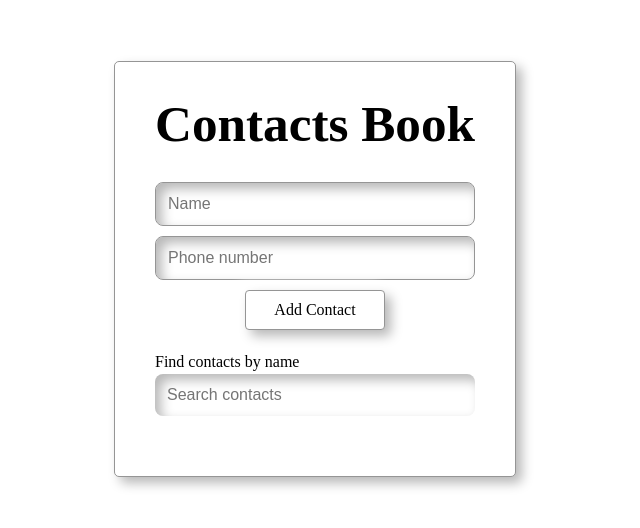
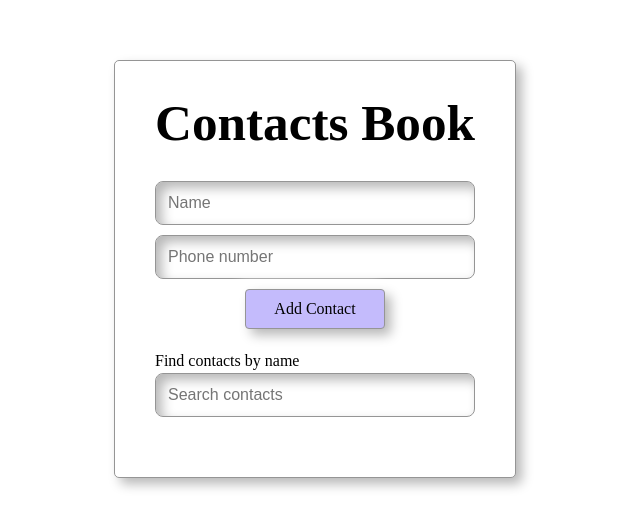
Before and after one commit to leohutnyk/goit-react-hw-06, a React (Vite) app: page / in a window 1280 px wide. Shown: the part 156-684 px from the top of the page, without its empty margins (325-965 px from the left). Built offline with nearby package versions, Linux system fonts and the light colour scheme.

Commit message:
next commit

```diff
--- a/src/components/ContactForm/ContactForm.module.css
+++ b/src/components/ContactForm/ContactForm.module.css
@@ -20,7 +20,7 @@
 }
 .btn {
   display: block;
-  background-color: #ffffff;
+  background-color: #c4bbfc;
   box-shadow: 6px 6px 12px #b8b8b8, -6px -6px 12px #ffffff;
   color: black;
   padding: 10px 28px;
--- a/src/components/SearchBox/SearchBox.module.css
+++ b/src/components/SearchBox/SearchBox.module.css
@@ -11,7 +11,7 @@
   text-align: left;
 
   padding: 12px;
-  border: none;
+  border: 1px solid #959595;
   border-radius: 8px;
   background-color: #ffffff;
   box-shadow: inset 6px 6px 12px #b8b8b8, inset -6px -6px 12px #ffffff;
```
